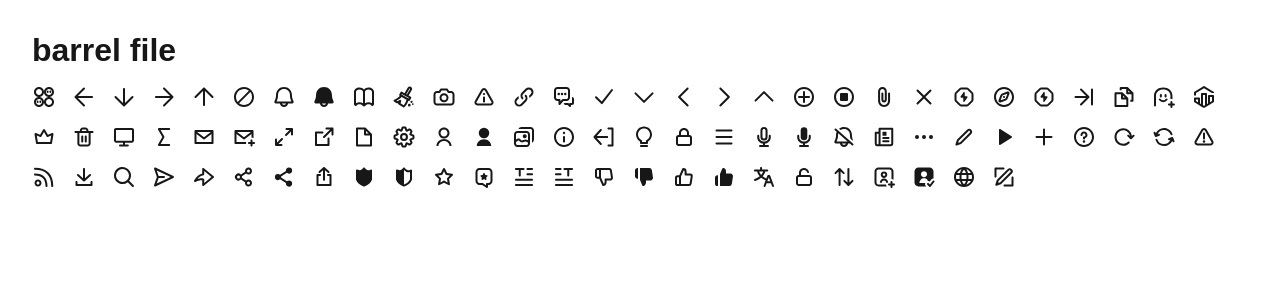
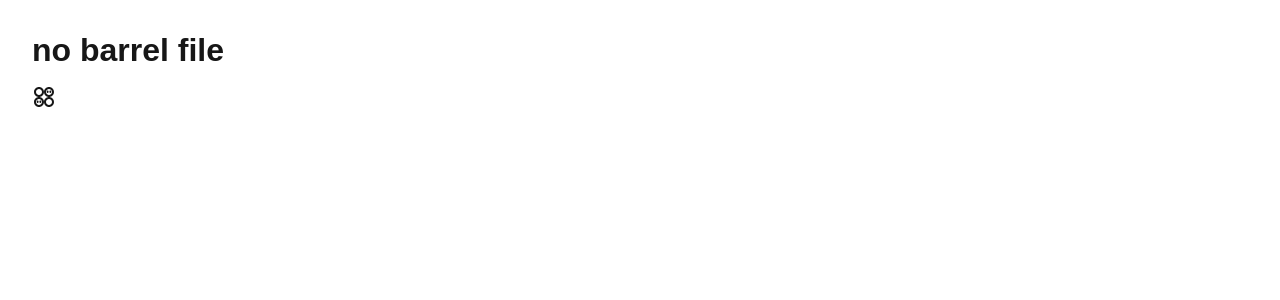
Before and after one commit to tomgenoni/next-js-barrel-test, a Next.js app: page / in a window 1280 px wide. Shown: the top 300 px of the page. Built offline with nearby package versions, Linux system fonts and the light colour scheme.

Commit message:
Update page.tsx

```diff
--- a/src/app/page.tsx
+++ b/src/app/page.tsx
@@ -1,181 +1,11 @@
-import {
-  IconAllBots,
-  IconArrowBack,
-  IconArrowDown,
-  IconArrowForward,
-  IconArrowUp,
-  IconBan,
-  IconBell,
-  IconBellFilled,
-  IconBook,
-  IconBroom,
-  IconCamera,
-  IconCaution,
-  IconChain,
-  IconChat,
-  IconCheckmark,
-  IconChevronDown,
-  IconChevronLeft,
-  IconChevronRight,
-  IconChevronUp,
-  IconCirclePlus,
-  IconCircleSquare,
-  IconClip,
-  IconClose,
-  IconCommutePoints,
-  IconCompass,
-  IconComputePoints,
-  IconContinueChat,
-  IconCopy,
-  IconCreateBot,
-  IconCreatorHub,
-  IconCrown,
-  IconDelete,
-  IconDesktop,
-  IconEditorMath,
-  IconEnvelope,
-  IconEnvelopePlus,
-  IconExpand,
-  IconExternalLink,
-  IconFile,
-  IconGear,
-  IconGenericUser,
-  IconGenericUserFilled,
-  IconImageCopy,
-  IconInfo,
-  IconLeaveChat,
-  IconLightBulb,
-  IconLock,
-  IconMenu,
-  IconMic,
-  IconMicFilled,
-  IconMuted,
-  IconNewspaper,
-  IconOverflowFilled,
-  IconPen,
-  IconPlay,
-  IconPlus,
-  IconQuestionCircle,
-  IconRedo,
-  IconRefresh,
-  IconRestricted,
-  IconRSS,
-  IconSave,
-  IconSearch,
-  IconSend,
-  IconShare,
-  IconShareAndroid,
-  IconShareAndroidFilled,
-  IconShareIos,
-  IconShieldFilled,
-  IconShieldHalfFilled,
-  IconStar,
-  IconSubscription,
-  IconTextInputLTR,
-  IconTextInputRTL,
-  IconThumbDown,
-  IconThumbDownFilled,
-  IconThumbUp,
-  IconThumbUpFilled,
-  IconTranslation,
-  IconUnlock,
-  IconUnsorted,
-  IconUserFollow,
-  IconUserFollowing,
-  IconWeb,
-  IconWrite,
-} from '../icons';
+import { IconAllBots } from '../icons';
 
 export default function Home() {
   return (
     <div style={{ padding: '2rem' }}>
-      <h1>barrel file</h1>
-      <div style={{ display: 'flex', flexWrap: 'wrap', gap: '1rem', marginTop: '1rem' }}>
+      <h1>no barrel file</h1>
+      <div style={{ marginTop: '1rem' }}>
         <IconAllBots />
-        <IconArrowBack />
-        <IconArrowDown />
-        <IconArrowForward />
-        <IconArrowUp />
-        <IconBan />
-        <IconBell />
-        <IconBellFilled />
-        <IconBook />
-        <IconBroom />
-        <IconCamera />
-        <IconCaution />
-        <IconChain />
-        <IconChat />
-        <IconCheckmark />
-        <IconChevronDown />
-        <IconChevronLeft />
-        <IconChevronRight />
-        <IconChevronUp />
-        <IconCirclePlus />
-        <IconCircleSquare />
-        <IconClip />
-        <IconClose />
-        <IconCommutePoints />
-        <IconCompass />
-        <IconComputePoints />
-        <IconContinueChat />
-        <IconCopy />
-        <IconCreateBot />
-        <IconCreatorHub />
-        <IconCrown />
-        <IconDelete />
-        <IconDesktop />
-        <IconEditorMath />
-        <IconEnvelope />
-        <IconEnvelopePlus />
-        <IconExpand />
-        <IconExternalLink />
-        <IconFile />
-        <IconGear />
-        <IconGenericUser />
-        <IconGenericUserFilled />
-        <IconImageCopy />
-        <IconInfo />
-        <IconLeaveChat />
-        <IconLightBulb />
-        <IconLock />
-        <IconMenu />
-        <IconMic />
-        <IconMicFilled />
-        <IconMuted />
-        <IconNewspaper />
-        <IconOverflowFilled />
-        <IconPen />
-        <IconPlay />
-        <IconPlus />
-        <IconQuestionCircle />
-        <IconRedo />
-        <IconRefresh />
-        <IconRestricted />
-        <IconRSS />
-        <IconSave />
-        <IconSearch />
-        <IconSend />
-        <IconShare />
-        <IconShareAndroid />
-        <IconShareAndroidFilled />
-        <IconShareIos />
-        <IconShieldFilled />
-        <IconShieldHalfFilled />
-        <IconStar />
-        <IconSubscription />
-        <IconTextInputLTR />
-        <IconTextInputRTL />
-        <IconThumbDown />
-        <IconThumbDownFilled />
-        <IconThumbUp />
-        <IconThumbUpFilled />
-        <IconTranslation />
-        <IconUnlock />
-        <IconUnsorted />
-        <IconUserFollow />
-        <IconUserFollowing />
-        <IconWeb />
-        <IconWrite />
       </div>
     </div>
   );
```
